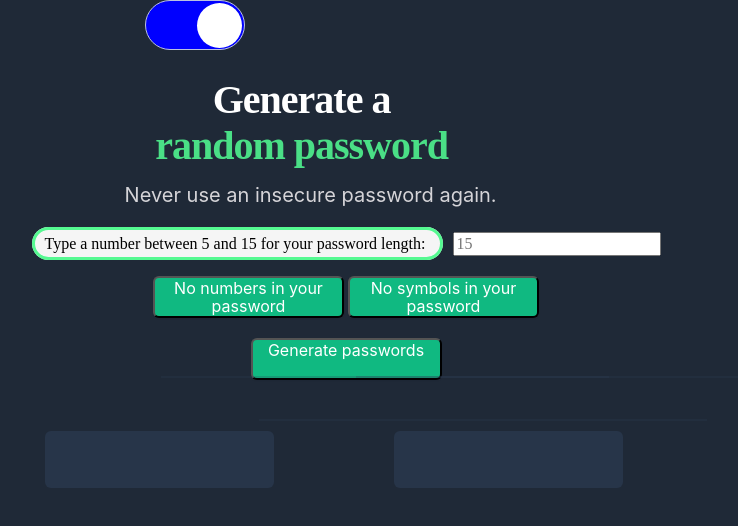
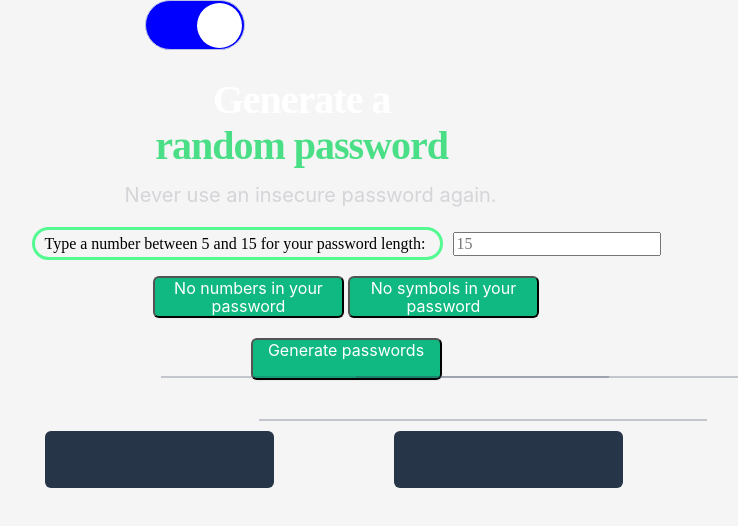
Before and after one commit to verbitskayaZoya/password-generator, a website built with Vite: page index.html in a window 1280 px wide. Both pictures are taken after a click on the checkbox 514 px from the left and 25 px from the top of the page. Shown: the whole page, without its empty margins (319-1057 px from the left). Built offline with nearby package versions, Linux system fonts and the light colour scheme.

Commit message:
ADD change theme function
It allows to switch between light / dark mode

```diff
--- a/index.html
+++ b/index.html
@@ -3,7 +3,7 @@
         <link rel="stylesheet" href="index.css">
         <title> Generate a random password </title>
     </head>
-    <body>
+    <body id="body">
         <div class="container">
             <header>
                 <input type="checkbox" name="toggle" id="toggle-button" class="toggle-button">
--- a/index.js
+++ b/index.js
@@ -9,12 +9,15 @@ import { characters, charactersWithoutNumbers,
     const passwordLengthInput = document.getElementById("password-length-input")
     const noNumsBtn = document.getElementById("no-numbers-btn")
     const noSymbBtn = document.getElementById("no-symbols-btn")
+    const toggleBtn = document.getElementById("toggle-button")
+    const body = document.getElementById("body")
 
-
+    console.log(toggleBtn)
     //--------- GLOBAL VARIABLES -----------------------------------
     let password = " "
     let isNoNumsClicked = false
     let isNoSymbClicked = false
+    let hasDarkTheme = true
 
     //-------- EVENT LISTENERS ---------------------------------------------
     // NO NUMS BTN STATE AND STYLE ON CLICK
@@ -25,12 +28,23 @@ import { characters, charactersWithoutNumbers,
             noNumsBtn.style.backgroundColor = "whitesmoke")
     })
 
+
     // NO SYMB BTN STATE AND STYLE ON CLICK
     noSymbBtn.addEventListener("click", ()  => {
         isNoSymbClicked ? (isNoSymbClicked  = false,
                         noSymbBtn.style.backgroundColor = "#10B981") // Is there a way to use a CSS variable here instead?
                         : (isNoSymbClicked = true,
                         noSymbBtn.style.backgroundColor = "whitesmoke")
+    })
+
+     //---- CHANGE THEME -------------------------------------------------
+    toggleBtn.addEventListener("click", () => {
+        hasDarkTheme ? (hasDarkTheme = false,
+            body.style.backgroundColor = "whitesmoke",
+            body.style.fontColor = "black")
+            : (hasDarkTheme = true,
+                body.style.backgroundColor = "black",
+                body.style.fontColor = "white")
     })
 
 
```
